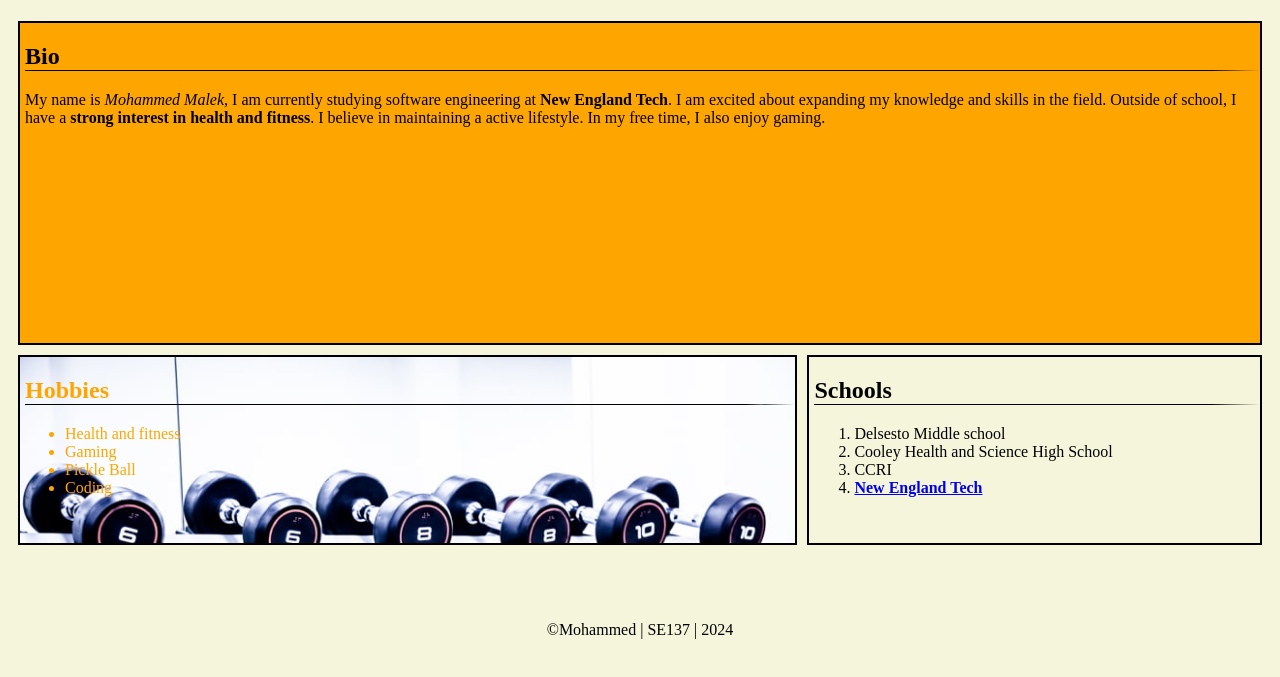
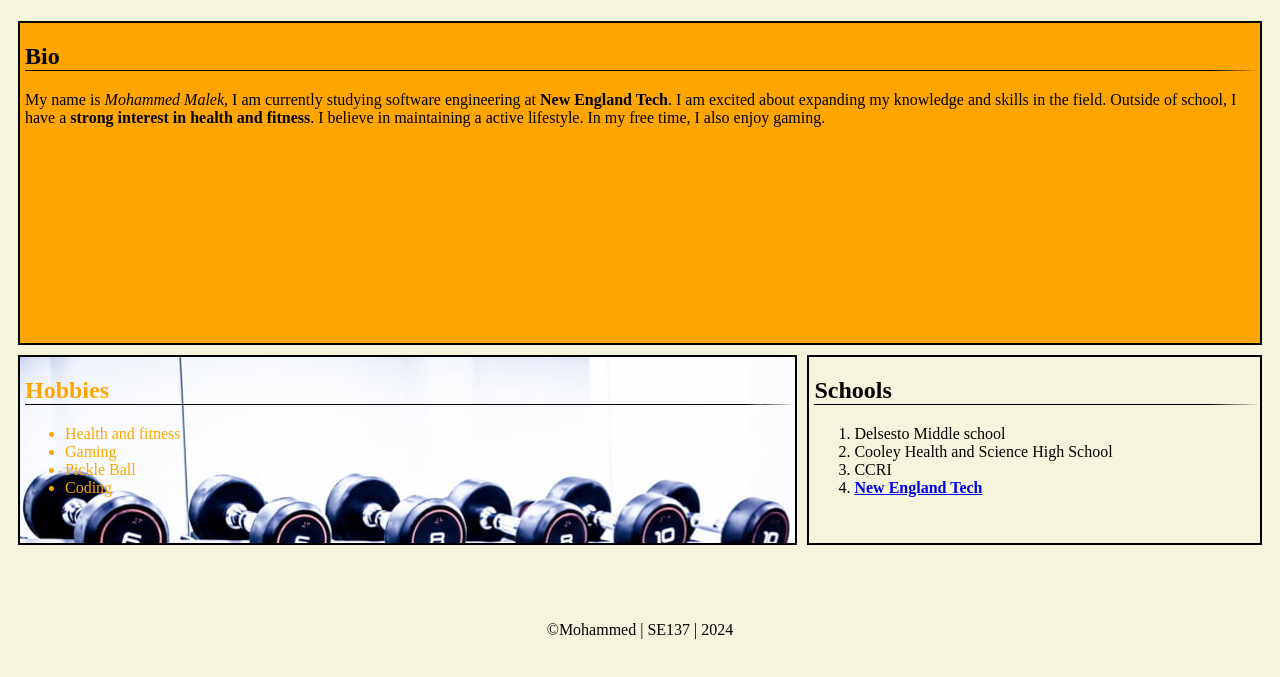
Before and after one commit to Moh-2024/SE137, a plain HTML site: page week3_bio/index.html in a window 1280 px wide. Shown: the part 97-774 px from the top of the page. Drawn offline with Linux system fonts and the light colour scheme.

Commit message:
change css week3 bio

```diff
--- a/week3_bio/style.css
+++ b/week3_bio/style.css
@@ -34,8 +34,7 @@ main{
 .Hobbies{
     grid-area: hobbies;
     background-image: url('../week3_bio/images/Bluecoats-8562.jpg');
-    background-size:cover;
-    background-repeat: no-repeat;
+    background-size: relative;
     border: 2px solid black;
     padding-bottom: 30px;
     padding-left: 5px;
```
